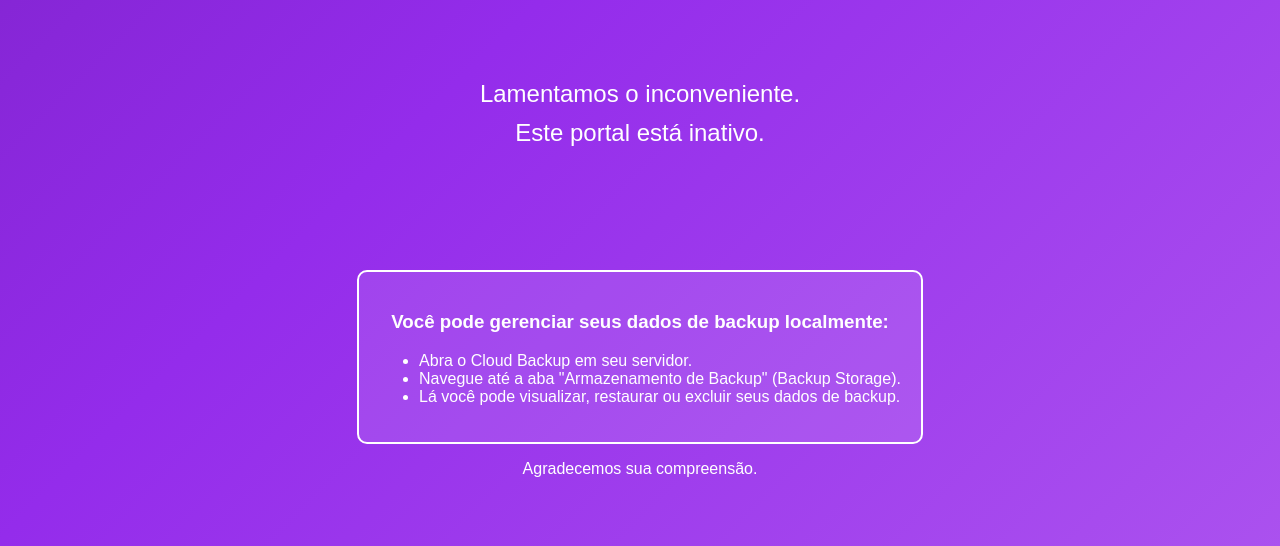
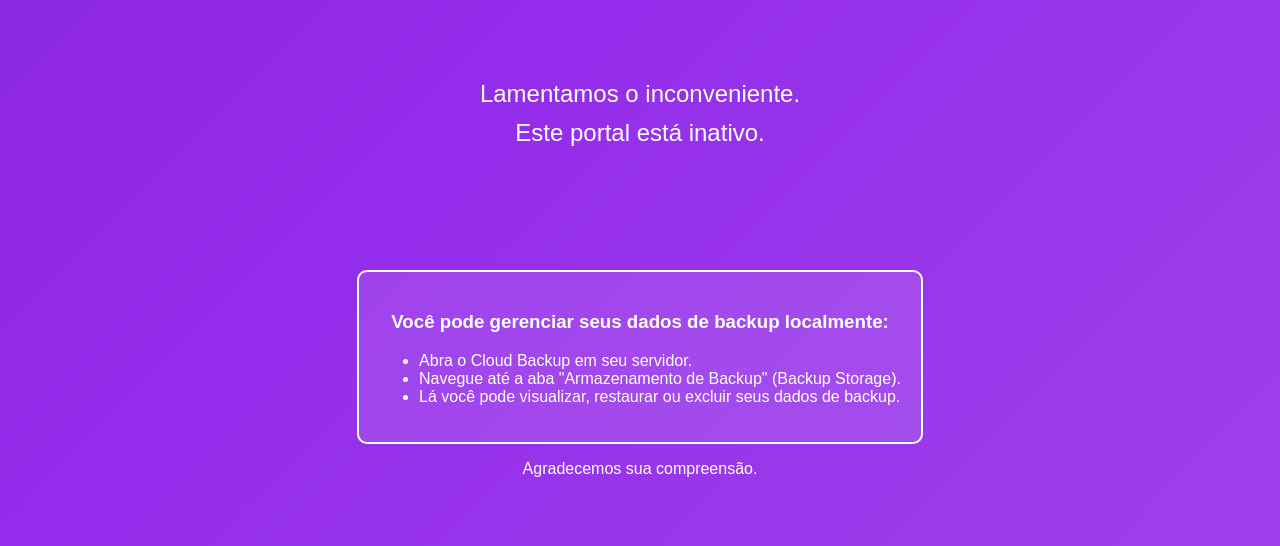
Before and after one commit to salesigor/maintenance-mode, a plain HTML site: page index.html in a window 1280 px wide. Shown: the part 254-800 px from the top of the page. Drawn offline with Linux system fonts and the light colour scheme.

Commit message:
color adjustments

```diff
--- a/style.css
+++ b/style.css
@@ -1,6 +1,6 @@
 html { width: 100%; height: 100%; }
 body { text-align: center; margin: 0px; padding: 0px; height: 100%; color: #fff; font-family: sans-serif;
-background: linear-gradient(-45deg, #c57cf3, #942ceb, #4a0d7c, #942ceb);
+background: linear-gradient(-45deg, #a757e9, #942ceb, #6d15b4, #942ceb);
 background-size: 400% 400%;
 -webkit-animation: Gradient 15s ease infinite;
 -moz-animation: Gradient 15s ease infinite;
```
Also changed, not shown: 1 other file.
